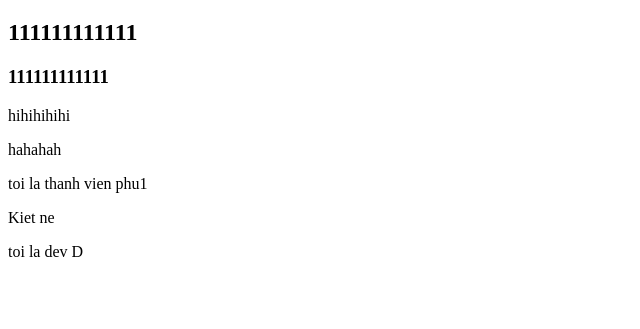
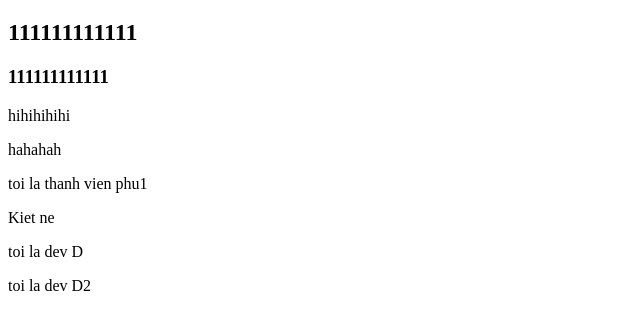
Before and after one commit to Kietngo204/BC52-demogit, a plain HTML site: page index.html in a window 1280 px wide. Shown: the part 61-390 px from the top of the page, without its empty margins (0-640 px from the left). Drawn offline with Linux system fonts and the light colour scheme.

Commit message:
day git len lan 5

```diff
--- a/index.html
+++ b/index.html
@@ -15,5 +15,6 @@
     <p>toi la thanh vien phu1</p>
     <p>Kiet ne</p>
     <p>toi la dev D</p>
+    <p>toi la dev D2</p>
 </body>
 </html>
```
